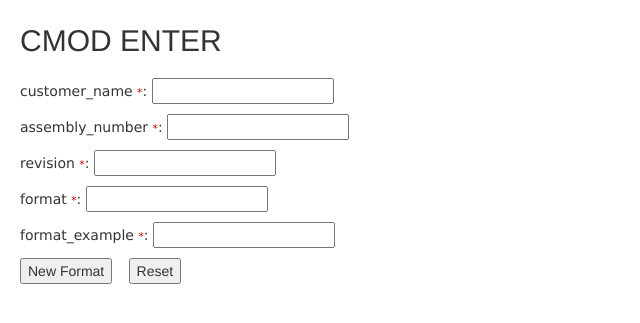
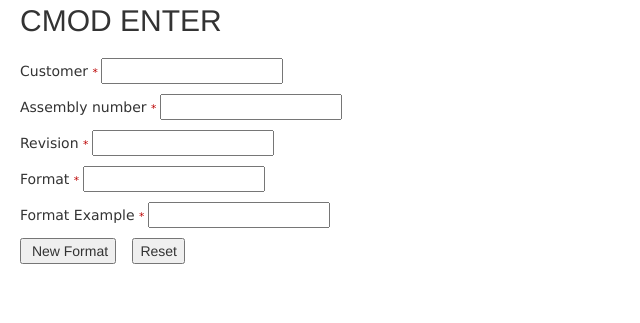
Before and after one commit to zenithtekla/serialscan, a PHP site: page /cmod_enter.php in a window 1280 px wide. Shown: the top 323 px of the page, without its empty margins (0-640 px from the left). Run offline with PHP 8.4, Linux system fonts and the light colour scheme; some libraries are stand-ins or nearby versions.

Commit message:
r33 refine ui_template
- fix minor glitch in the UI
- added some ui_data
- employed ui_template for CMOD interface

```diff
--- a/model/ui/ui_data.js
+++ b/model/ui/ui_data.js
@@ -1,5 +1,3 @@
-var jsonData = JSON.parse(localStorage.getItem("sessionData"));
-
 var tpl_data = {
 	app_name: "SerialScan",
 	app_name_ext1: " USER ACCESS",
@@ -28,6 +26,8 @@ var tpl_data = {
 	lang_022:"Query ",
 	lang_023:" Search",
 	lang_024:" display fetching queryResult",
+	lang_025:" New Format",
+	lang_026:" CMOD ENTER",
 	sample_code: ` -- SQL Code Sample
 					CREATE TABLE IF NOT EXISTS 'seriscan_format' (
 						'id' int(11) NOT NULL AUTO_INCREMENT,
@@ -39,7 +39,16 @@ var tpl_data = {
 	logo_size: "border:0;max-width:40px;max-height:40px;",
 	logo_file: "../img/serialscan.png",
 	ent: "Express Manufacturing Inc.",
-	cmod_link: '<a href="cmod_console.php"><span class="label label-default no-print"><span class="glyphicon glyphicon-cog"></span>&nbspCMOD&nbsp<span class="glyphicon glyphicon-barcode"></span>&nbsp<span class="glyphicon glyphicon-qrcode"></span></span></a>',
+	cmod_link: '<a href="cmod_console.php"><span class="label label-default no-print"><span class="glyphicon glyphicon-cog"></span>&nbspCMOD&nbsp<span class="glyphicon glyphicon-barcode"></span>&nbsp<span class="glyphicon glyphicon-qrcode"></span></span></a>'
+};
+
+// object["property"] = value;
+// object.property = value;
+
+// Retrieve dynamic data
+if (localStorage.getItem("sessionData")){
+	var jsonData = JSON.parse(localStorage.getItem("sessionData"));
+	var tpl_data2 = {
 		tpl_dataObj:{
 			primary_key: jsonData.primary_key,
 		    assembly: jsonData.assembly,
@@ -54,5 +63,9 @@ var tpl_data = {
 		    sessionId: "sessionId: " + jsonData.sessionId
 		}
 	};
+		// if (jsonData.length)
+		// Merge tpl_data2 into tpl_data
+		$.extend( tpl_data, tpl_data2 );
+}
 
 localStorage.setItem("tpl_data", JSON.stringify(tpl_data));
--- a/view/cmod_enter.php
+++ b/view/cmod_enter.php
@@ -1,30 +1,54 @@
 <head>
 <link href="../css/default.css" rel="stylesheet">
 <link href="../bootstrap/css/bootstrap.css" rel="stylesheet">
-<script type="text/javascript" src="//ajax.googleapis.com/ajax/libs/jquery/1.10.2/jquery.min.js"></script>
-
 <script>
   function preventBack(){window.history.forward();}
   setTimeout("preventBack()", 0);
   window.onunload=function(){null};
-
   // intercept form submit and use Ajax http://stackoverflow.com/a/4069359
 </script>
 
 </head>
-<?php
-echo '
-	<br/>
+<body>
+<section id="ui_data"></section>
+<script type="text/template" id="ui_template">
 	<div class="container" id="printable">
-	<h2>CMOD ENTER</h2>
-	<br/>
-	<form action="../controller/cmod_enter_post.php" method="post">
-		<p>customer_name <span class="required">*</span>: 	<input type="text" name="customer_name"></p>
-		<p>assembly_number <span class="required">*</span>: 	<input type="text" name="assembly_number"></p>
-		<p>revision <span class="required">*</span>: 			<input type="text" name="revision"></p>
-		<p>format <span class="required">*</span>: 			<input type="text" name="format"></p>
-		<p>format_example <span class="required">*</span>: 			<input type="text" name="format_example"></p>
-		<input type="submit" value="New Format"> <input type="reset" class="marginleft" value="Reset">
-	</form>
+		<h2>{{lang_026}}</h2>
+		<br/>
+		<form action="../controller/cmod_enter_post.php" method="post">
+			<p>{{lang_014}} {{required}} 	<input type="text" name="customer_name"></p>
+			<p>{{lang_008}} {{required}} 	<input type="text" name="assembly_number"></p>
+			<p>{{lang_009}} {{required}} 	<input type="text" name="revision"></p>
+			<p>{{lang_011}} {{required}} 	<input type="text" name="format"></p>
+			<p>{{lang_012}} {{required}} 	<input type="text" name="format_example"></p>
+
+			<input type="submit" value="{{lang_025}}"> <input type="reset" class="marginleft" value="{{lang_018}}">
+		</form>
 	</div>
-';
+</script>
+<script type="text/javascript" src="//ajax.googleapis.com/ajax/libs/jquery/1.10.2/jquery.min.js"></script>
+<script src="../plugin/handlebars/handlebars-v4.0.4.js"></script>
+<script src="../model/ui/ui_data.js" type="text/javascript"></script>
+<script type="text/javascript">
+(function(){
+    var content = document.getElementById('ui_data');
+
+    var data = JSON.parse(localStorage.getItem("tpl_data"));
+
+    Handlebars.registerHelper('bold',function(text){
+        text = Handlebars.escapeExpression(text);
+       return new Handlebars.SafeString('<b>'+text+'</b>');
+    });
+    Handlebars.registerHelper('italic',function(text){
+        text = Handlebars.escapeExpression(text);
+       return new Handlebars.SafeString('<i>'+text+'</i>');
+    });
+    Handlebars.registerHelper("required", function(){
+			return new Handlebars.SafeString('<span class="required"> * </span>');
+		});
+
+    var template = Handlebars.compile(document.getElementById('ui_template').innerHTML);
+    content.innerHTML += template(data);
+})();
+</script>
+</body>
```
Lines whose indentation alone changed are shown as unchanged.
